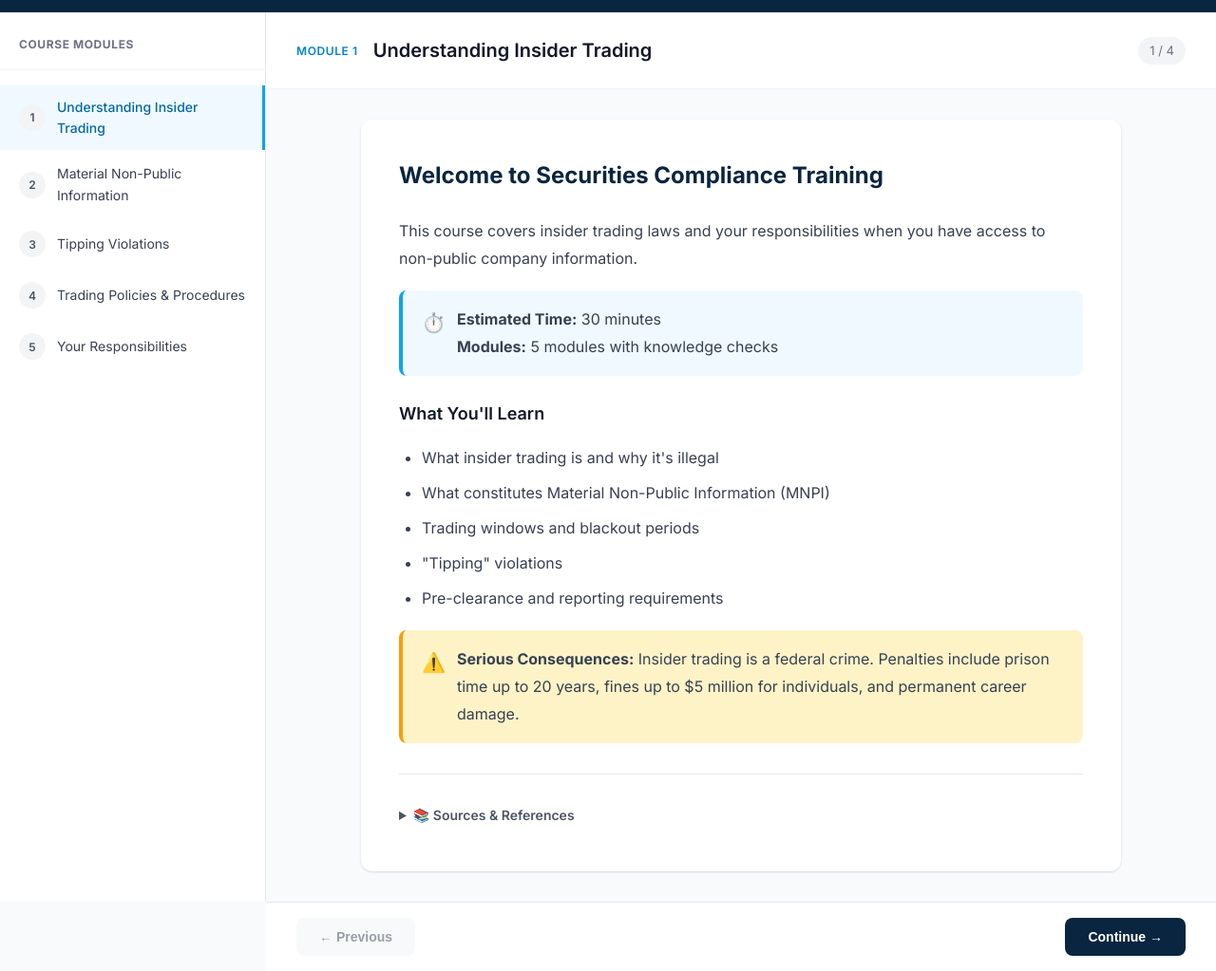
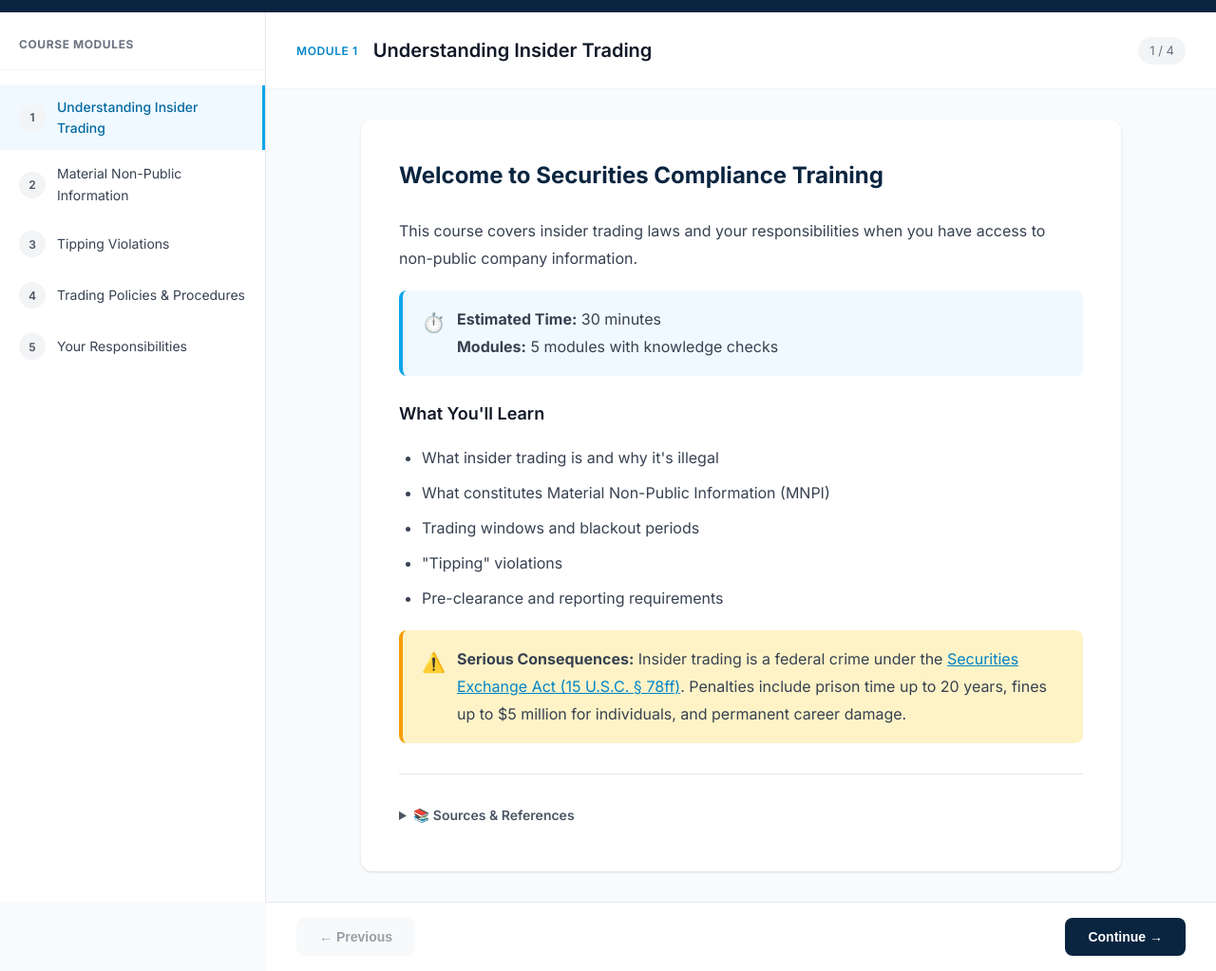
Before and after one commit to abdiazizmohamed408/obsero-website, a website: page courses/insider-trading/index.html in a window 1280 px wide. Shown: the part 73-1096 px from the top of the page at 95% size. Drawn offline with Linux system fonts and the light colour scheme.

Commit message:
QA audit fixes: Add missing citations and sources
Fixed across all courses:
- SOC 2: Removed uncited 95% statistic, rewording to factual statement
- HIPAA: Added 45 CFR § 160.404 citation for penalty table
- Insider Trading: Added Securities Exchange Act citation, SEC materiality guidance source
- PCI-DSS: Added PCI SSC citation for penalty ranges
- AML: Verified all enforcement case citations (DOJ/FinCEN)
- Anti-Bribery: Verified World Bank, DOJ case citations

All SCORM packages rebuilt and validated.

```diff
--- a/courses/insider-trading/index.html
+++ b/courses/insider-trading/index.html
@@ -86,7 +86,7 @@
                                 <div class="callout warning">
                                     <span class="callout-icon">⚠️</span>
                                     <div>
-                                        <strong>Serious Consequences:</strong> Insider trading is a federal crime. Penalties include prison time up to 20 years, fines up to $5 million for individuals, and permanent career damage.
+                                        <strong>Serious Consequences:</strong> Insider trading is a federal crime under the <a href="https://www.law.cornell.edu/uscode/text/15/78ff" target="_blank">Securities Exchange Act (15 U.S.C. § 78ff)</a>. Penalties include prison time up to 20 years, fines up to $5 million for individuals, and permanent career damage.
                                     </div>
                                 </div>
                             `,
@@ -279,7 +279,14 @@
                                         <strong>When in Doubt:</strong> If you're unsure whether information is material, assume it is. Consult with Legal or Compliance before trading.
                                     </div>
                                 </div>
-                            `
+                            `,
+                            sources: [
+                                {
+                                    title: 'SEC Guidance on Materiality',
+                                    url: 'https://www.sec.gov/corpfin/cf-manual/topic-1',
+                                    org: 'SEC Division of Corporation Finance'
+                                }
+                            ]
                         },
                         {
                             type: 'simulation',
```
Also changed, not shown: courses/hipaa-compliance/index.html (+1 -1 lines), courses/pci-dss-awareness/index.html (+1 -1 lines), courses/soc2-compliance/index.html (+1 -1 lines), 7 other files.
